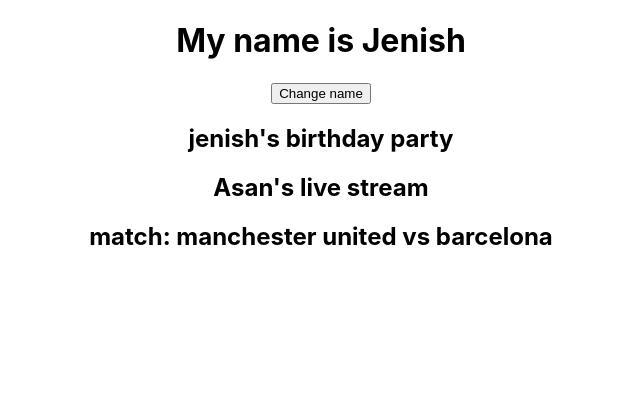
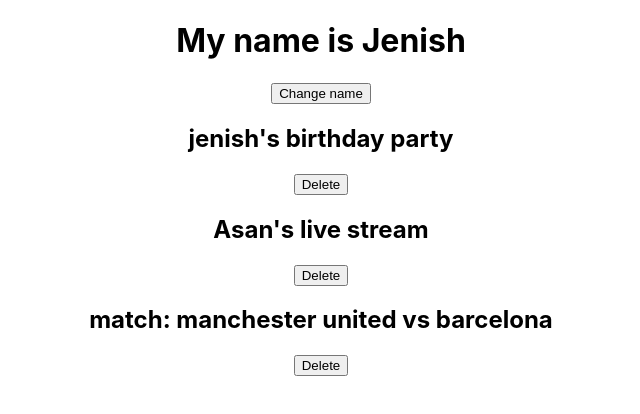
Before and after one commit to jenish82/React-sabak, a React (Create React App) app: page / in a window 1280 px wide. Shown: the top 414 px of the page, without its empty margins (319-959 px from the left). Built offline with nearby package versions, Linux system fonts and the light colour scheme; the HTML template or start-up script is replaced by a standard one.

Commit message:
React Delete

```diff
--- a/src/App.js
+++ b/src/App.js
@@ -10,13 +10,16 @@
   {title: "match: manchester united vs barcelona", id: 3}
 ])
 
-
   const handleClick = () => {
     setName('Asan')
-
   }
 
-
+  let handleDelete = (id)=>{
+   const filteredEvents = events.filter((event)=>{
+    return event.id !== id
+   })
+   setEvents(filteredEvents)
+  }
 
   return (
     <div className="App">
@@ -26,6 +29,7 @@
         return(
           <div key={event.id}>
             <h2>{event.title}</h2>
+            <button onClick={() => handleDelete(event.id)}>Delete</button>
           </div>
         )
       })}
```
